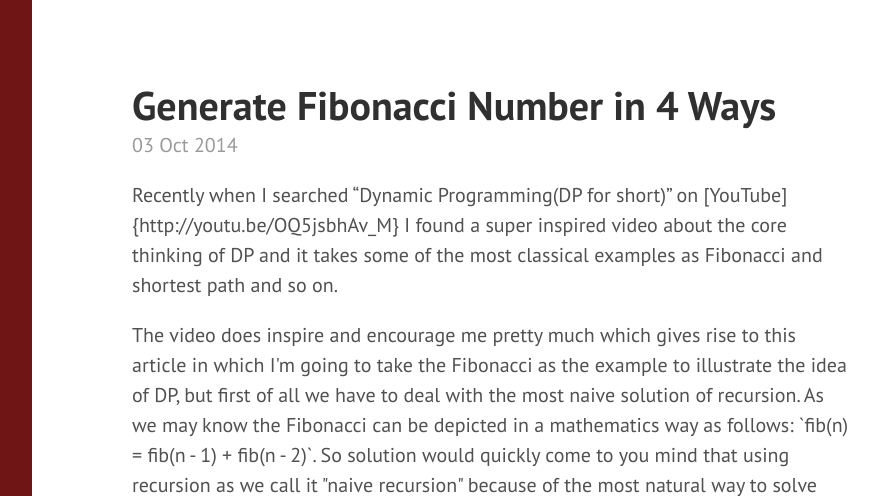
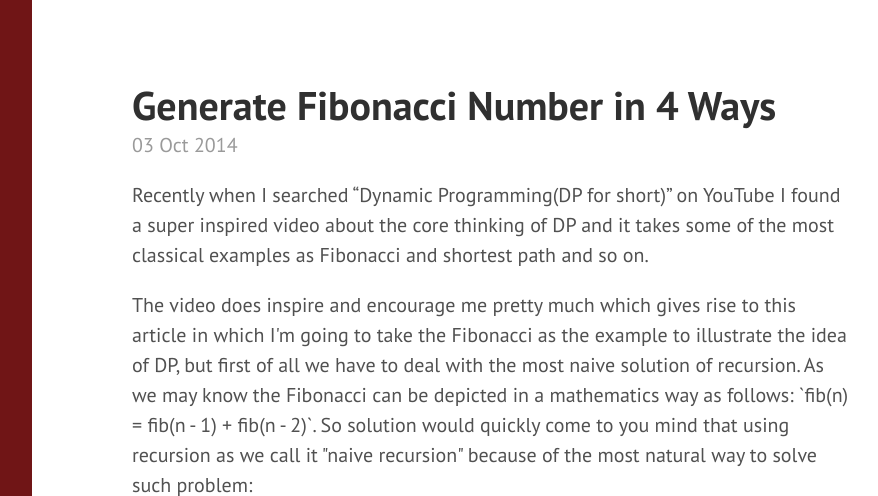
Before and after one commit to terrencekhng/hyaocuk.github.io, a Jekyll site: the page built from _posts/2014-10-3-Generate-Fibonacci-in-4-Different-Ways.md, in a window 1280 px wide and 900 px high, cut to the strip 0-496 px from the top of the window. Shown: the whole strip, without its empty margins (328-1206 px from the left). Built offline with Jekyll 4.4.1, drawn with Linux system fonts in a browser that asks for light colours; Markdown is read by kramdown in place of the engine named in the settings; comment, search, counter and statistics services are not loaded; some of the changed lines change nothing that is shown.

Commit message:
Update 2014-10-3-Generate-Fibonacci-in-4-Different-Ways.md

```diff
--- a/_posts/2014-10-3-Generate-Fibonacci-in-4-Different-Ways.md
+++ b/_posts/2014-10-3-Generate-Fibonacci-in-4-Different-Ways.md
@@ -3,7 +3,7 @@ layout: post
 title: Generate Fibonacci Number in 4 Ways
 ---
 
-Recently when I searched "Dynamic Programming(DP for short)" on [YouTube]{http://youtu.be/OQ5jsbhAv_M} I found a super inspired video about the core thinking of DP and it takes some of the most
+Recently when I searched "Dynamic Programming(DP for short)" on YouTube I found a super inspired video about the core thinking of DP and it takes some of the most
 classical examples as Fibonacci and shortest path and so on.
 
 <separator>
```
